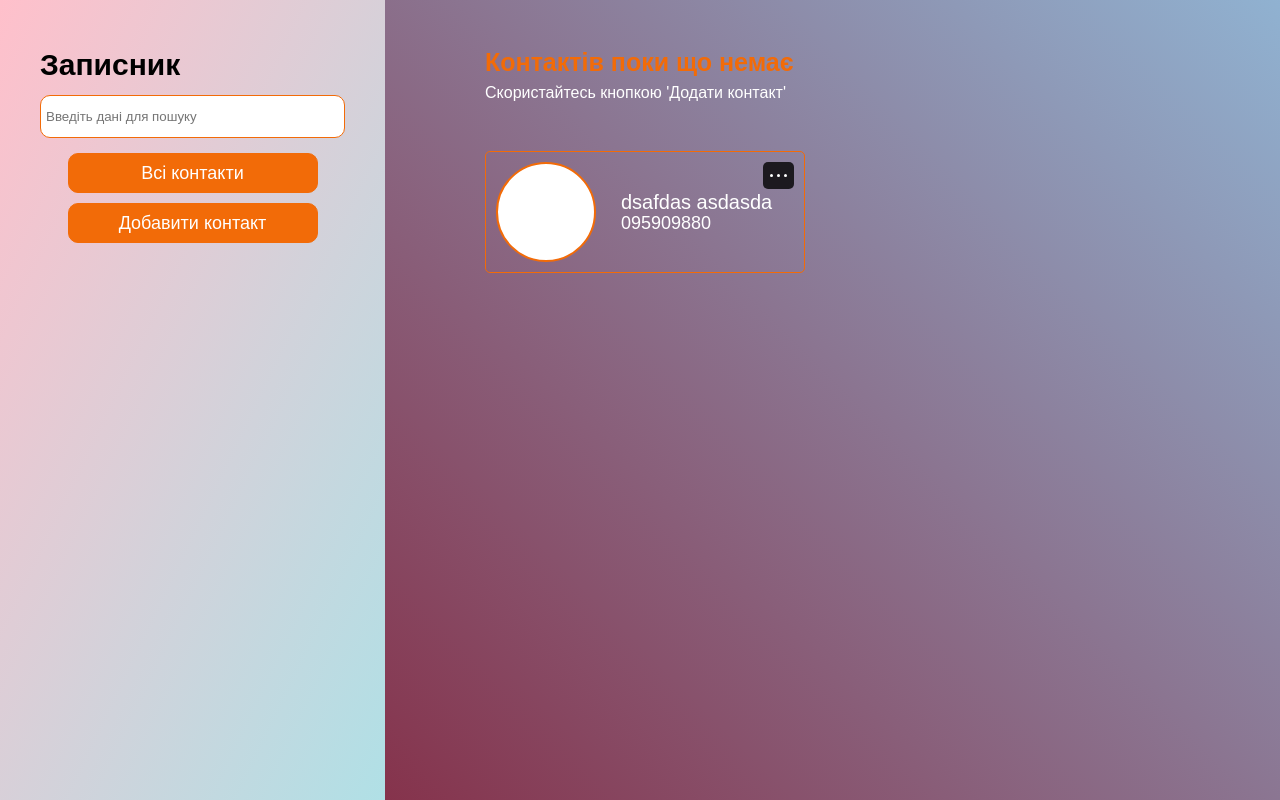
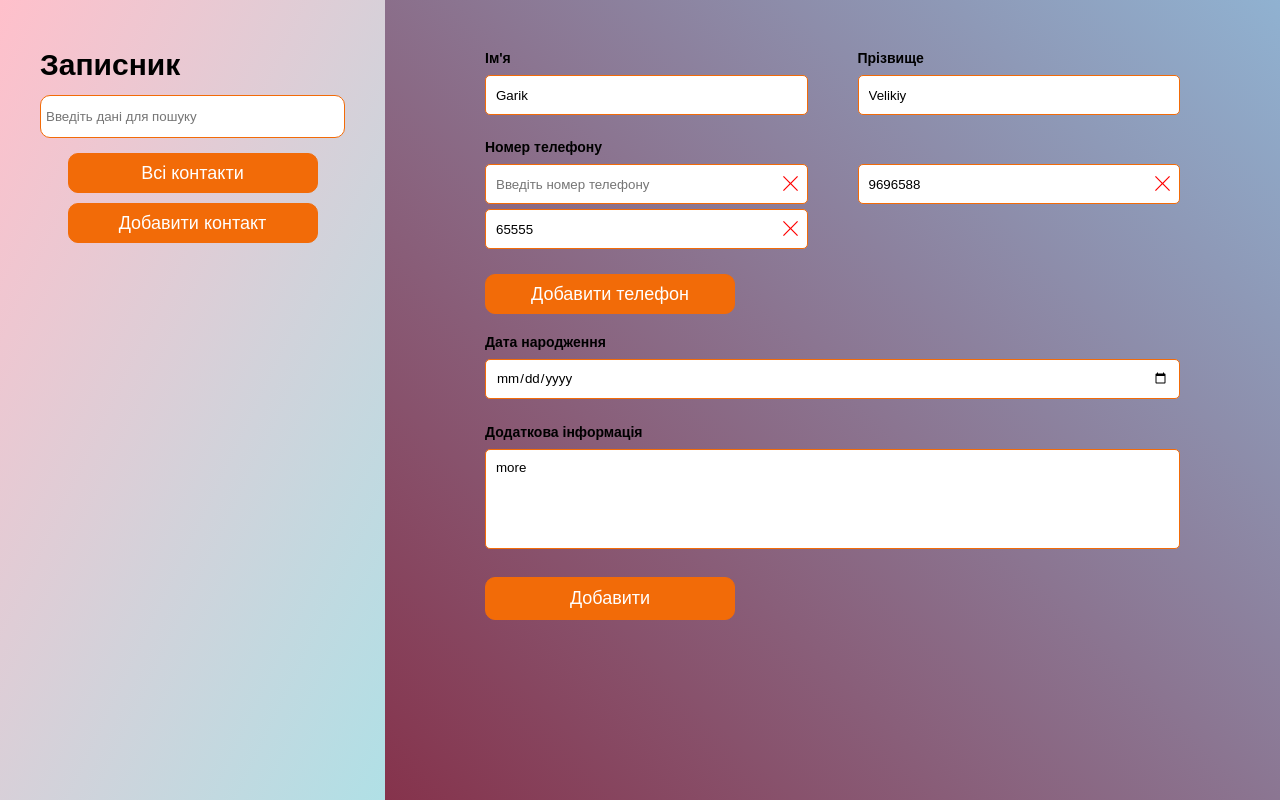
Before and after one commit to leonxaoss/angular-todo, an Angular app: page /edit-contact/1 in a window 1280 px wide. Before the commit this address led to /all-contacts. Built offline with nearby package versions, Linux system fonts and the light colour scheme; data requests are answered from the project's data file.

Commit message:
add_service_andintefaces

```diff
--- /dev/null
+++ b/db.json
@@ -0,0 +1,32 @@
+{
+  "posts": [
+    {
+      "id": 1,
+      "title": "json-server",
+      "author": "typicode"
+    }
+  ],
+  "todo": [
+    {
+      "id": 1,
+      "name": "Garik",
+      "lname": "Velikiy",
+      "contacts": [
+        9696588,
+        65555
+      ],
+      "date": "15.02.1996",
+      "more": "more"
+    }
+  ],
+  "comments": [
+    {
+      "id": 1,
+      "body": "some comment",
+      "postId": 1
+    }
+  ],
+  "profile": {
+    "name": "typicode"
+  }
+}
--- a/src/app/app-routing.module.ts
+++ b/src/app/app-routing.module.ts
@@ -12,7 +12,7 @@ const routes: Routes = [
     loadChildren: () => import('./pages/form-contacts/form-contacts.module').then(mod => mod.FormContactsModule)
   },
   {
-    path: 'edit-contact',
+    path: 'edit-contact/:id',
     loadChildren: () => import('./pages/form-contacts/form-contacts.module').then(mod => mod.FormContactsModule)
   },
   {
--- a/src/app/app.module.ts
+++ b/src/app/app.module.ts
@@ -4,6 +4,7 @@ import { NgModule } from '@angular/core';
 import { AppRoutingModule } from './app-routing.module';
 import { AppComponent } from './app.component';
 import { SidebarComponent } from './component/sidebar/sidebar.component';
+import { HttpClientModule } from '@angular/common/http';
 
 @NgModule({
   declarations: [
@@ -12,7 +13,8 @@ import { SidebarComponent } from './component/sidebar/sidebar.component';
   ],
   imports: [
     BrowserModule,
-    AppRoutingModule
+    AppRoutingModule,
+    HttpClientModule
   ],
   providers: [],
   bootstrap: [AppComponent]
--- /dev/null
+++ b/src/app/interfaces/form-interface.ts
@@ -0,0 +1,8 @@
+export interface FormInterface {
+  id: number;
+  name: string;
+  lname: string;
+  contacts: number[];
+  date?: string;
+  more?: string;
+}
--- a/src/app/pages/all-contacts/all-contacts.component.html
+++ b/src/app/pages/all-contacts/all-contacts.component.html
@@ -4,20 +4,21 @@
 </div>
 
 <div class="contact_block">
-  <div class="contact_box contact_id">
+  <div class="contact_box contact_id" *ngFor="let item of data">
     <div class="box_img">
-
     </div>
     <div class="contact_description">
       <h4>
         <span class="name">
-          dsafdas
+          {{item.name}}
         </span>
         <span class="surname">
-          asdasda
+          {{item.lname}}
         </span>
       </h4>
-      <a href="tel:">095909880</a>
+      <a href="tel:{{item.contacts[0]}}">
+        {{item.contacts[0]}}
+      </a>
     </div>
     <div class="more_contact">
       <span class="more_touch"></span>
@@ -25,8 +26,8 @@
       <span class="more_touch"></span>
       <div class="contact_nav">
         <a routerLink="/add-contacts" class="contact_btn contact_btn--show"><span>Переглянути</span></a>
-        <a routerLink="/edit-contact" class="contact_btn contact_btn--edit"><span>Редагувати</span></a>
-        <a class="contact_btn contact_btn--delete"><span>Видалити</span></a>
+        <a routerLink="/edit-contact/{{item.id}}" class="contact_btn contact_btn--edit"><span>Редагувати</span></a>
+        <a class="contact_btn contact_btn--delete" (click)="deleteBlock(item.id)"><span>Видалити</span></a>
       </div>
     </div>
   </div>
--- a/src/app/pages/all-contacts/all-contacts.component.ts
+++ b/src/app/pages/all-contacts/all-contacts.component.ts
@@ -1,4 +1,6 @@
 import { Component, OnInit } from '@angular/core';
+import { FormService } from '../../services/form.service';
+import { FormInterface } from '../../interfaces/form-interface';
 
 @Component({
   selector: 'app-all-contacts',
@@ -7,9 +9,25 @@ import { Component, OnInit } from '@angular/core';
 })
 export class AllContactsComponent implements OnInit {
 
-  constructor() { }
+  data: FormInterface[] = [];
+
+  constructor(private FormSer: FormService) { }
 
   ngOnInit() {
+    this.FormSer.getAll().subscribe((response: FormInterface[]) => {
+      // console.log(response);
+      this.data = response;
+    });
+  }
+
+  deleteBlock(id: number) {
+    const isDelete = confirm('Do you wont delete block?');
+    if (isDelete) {
+      this.FormSer.deleteNode(id)
+        .subscribe(() => {
+          this.data = this.data.filter(item => item.id !== id);
+        });
+    }
   }
 
 }
--- a/src/app/pages/form-contacts/form-contacts.component.html
+++ b/src/app/pages/form-contacts/form-contacts.component.html
@@ -42,5 +42,11 @@
         <textarea formControlName="more" placeholder="Додаткова інформація"></textarea>
       </label>
     </div>
+    <div class="form_block">
+      <button class="btn" type="submit">
+<!--        <span>{{!id ? 'Add' : 'Update'}}</span>-->
+        <span>Добавити</span>
+      </button>
+    </div>
   </form>
 </div>
--- a/src/app/pages/form-contacts/form-contacts.component.ts
+++ b/src/app/pages/form-contacts/form-contacts.component.ts
@@ -1,5 +1,8 @@
 import { Component, OnInit } from '@angular/core';
 import { FormBuilder, FormGroup, Validators, FormArray, FormControl } from '@angular/forms';
+import { Router, ActivatedRoute, Params } from '@angular/router';
+import { FormInterface } from '../../interfaces/form-interface';
+import { FormService } from '../../services/form.service';
 
 @Component({
   selector: 'app-form-contacts',
@@ -7,6 +10,8 @@ import { FormBuilder, FormGroup, Validators, FormArray, FormControl } from '@ang
   styleUrls: ['./form-contacts.component.scss']
 })
 export class FormContactsComponent implements OnInit {
+
+  id = +this.activeRoute.snapshot.params.id;
 
   form: FormGroup = this.formBuilder.group({
     name: [null,
@@ -28,22 +33,85 @@ export class FormContactsComponent implements OnInit {
   phonesFormArray = this.form.get('contacts') as FormArray;
 
 
-  constructor(private formBuilder: FormBuilder) { }
+  constructor(private formBuilder: FormBuilder,
+              private activeRoute: ActivatedRoute,
+              private router: Router,
+              private formService: FormService) { }
 
   ngOnInit() {
+    this.activeRoute.params
+      .subscribe((params: Params) => {
+        this.id = +params.id;
+      });
+    if (this.id) {
+      this.formService
+        .getById(this.id)
+        .subscribe((item: FormInterface) => {
+
+          this.form.patchValue ({
+            name: item.name,
+            lname: item.lname,
+            date: item.date,
+            more: item.more
+          });
+
+          // this.phonesFormArray.patchValue(item.contacts);
+          item.contacts.forEach((it) => {
+            this.phonesFormArray.push(
+              new FormControl(it, Validators.required)
+            );
+          });
+
+        });
+    }
   }
 
   addContact(): void {
-    ( this.form.get('contacts') as FormArray).push(
+    this.phonesFormArray.push(
       new FormControl(null, Validators.required)
     );
   }
   removeContact(index: number): void {
-    ( this.form.get('contacts') as FormArray).removeAt(index);
+    this.phonesFormArray.removeAt(index);
+  }
+
+  navToSections(): void {
+    this.router.navigate(['/all-contacts']);
+  }
+
+  onCreate(formData: FormInterface): void {
+    this.formService
+      .addData(formData)
+      .subscribe(
+        data => data,
+        (err: ErrorEvent) => console.error(err),
+        () => {
+          this.navToSections();
+        });
   }
 
   onSubmit(): void {
+    const model: FormInterface = {
+      id: this.id,
+      name: this.form.value.name,
+      lname: this.form.value.lname,
+      contacts: this.form.value.contacts,
+      date: this.form.value.date,
+      more: this.form.value.more
+    };
 
+    console.log(this.form.value);
+
+    if (this.form.valid) {
+      // this.isLeave = false;
+      if (this.id) {
+        // this.onEdit(model);
+      } else {
+        this.onCreate(model);
+      }
+    } else {
+      this.form.markAllAsTouched();
+    }
   }
 
 }
--- /dev/null
+++ b/src/app/services/form.service.ts
@@ -0,0 +1,27 @@
+import { Injectable } from '@angular/core';
+import { HttpClient } from '@angular/common/http';
+import { Observable } from 'rxjs';
+import { FormInterface } from '../interfaces/form-interface';
+
+@Injectable({
+  providedIn: 'root'
+})
+export class FormService {
+
+  constructor(private http: HttpClient) { }
+
+  getAll(): Observable<FormInterface[]> {
+    return this.http.get<FormInterface[]>('http://localhost:3000/todo');
+  }
+  getById(id: number): Observable<FormInterface> {
+    return this.http.get<FormInterface>(`http://localhost:3000/todo/${id}`);
+  }
+
+  addData(data: FormInterface): Observable<FormInterface> {
+    return this.http.post<FormInterface>(`http://localhost:3000/todo`, data);
+  }
+
+  deleteNode(id: number): Observable<null> {
+    return this.http.delete<null>(`http://localhost:3000/todo/${id}`);
+  }
+}
```
Also changed, not shown: 1 other file (tests, documents, lock files or other folders).
